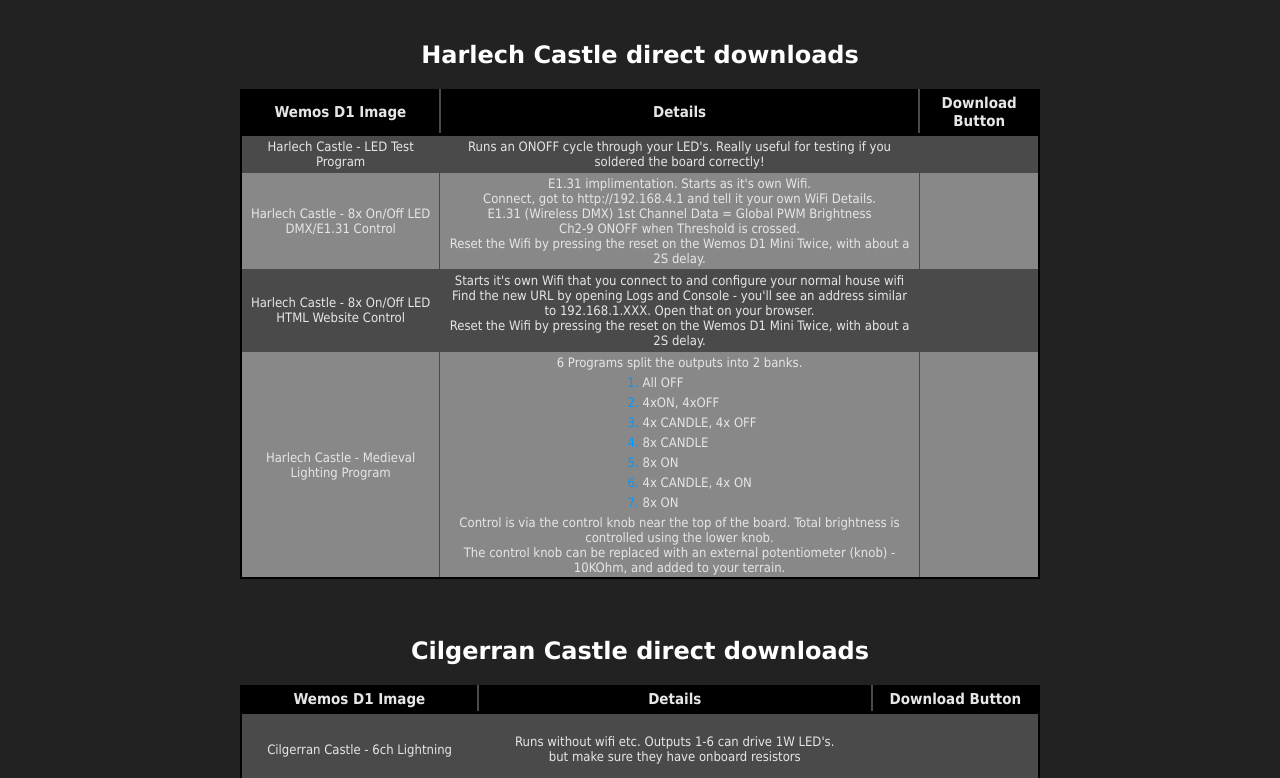
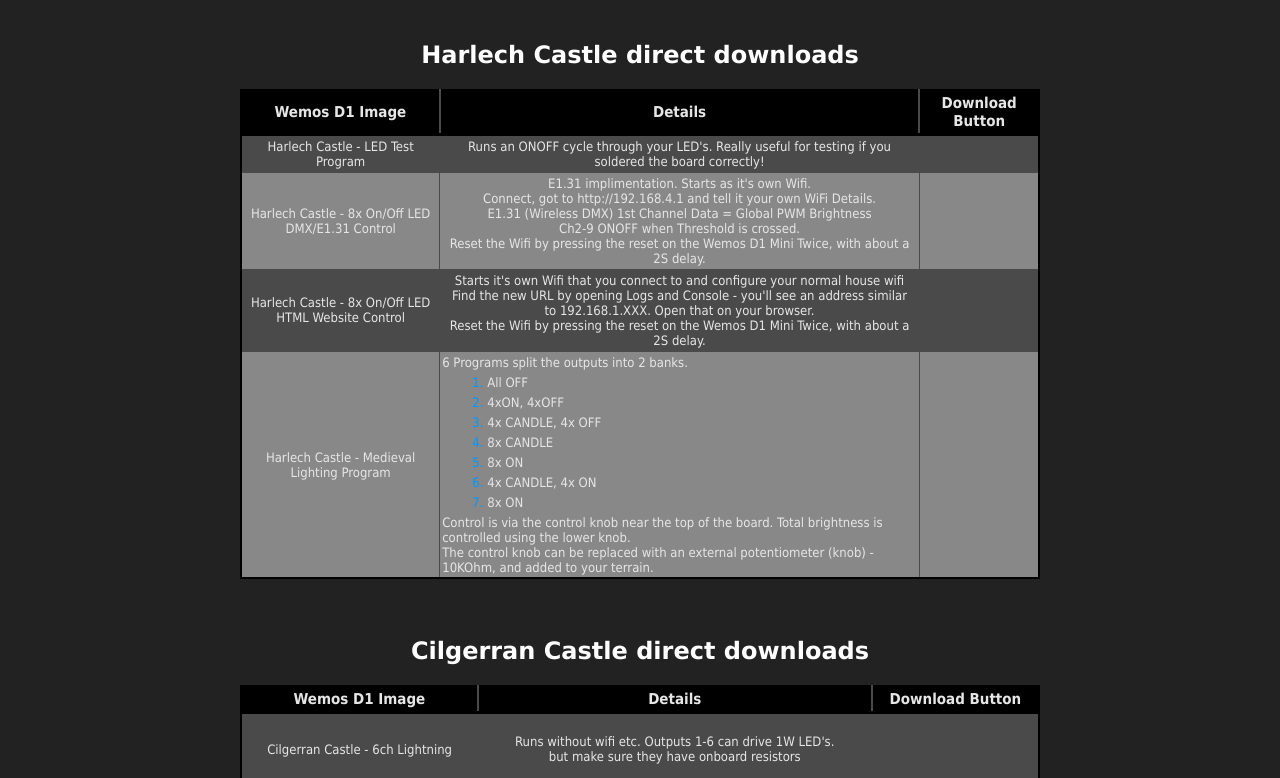
Before and after one commit to Audio-Rochey/ESP-Web-Tools, a plain HTML site: page index.html in a window 1280 px wide. Shown: the part 405-1183 px from the top of the page. Drawn offline with Linux system fonts and the light colour scheme; a script that the page names is missing.

Commit message:
modify table alignment.

```diff
--- a/index.html
+++ b/index.html
@@ -62,7 +62,7 @@ width: 20%;">
   </tr>
 <tr>
     <td>Harlech Castle - Medieval Lighting Program</td>
-    <td>6 Programs split the outputs into 2 banks. <BR>
+    <td align=left>6 Programs split the outputs into 2 banks. <BR>
       <ol>
         <li>All OFF</li>
         <li>4xON, 4xOFF</li>
```
